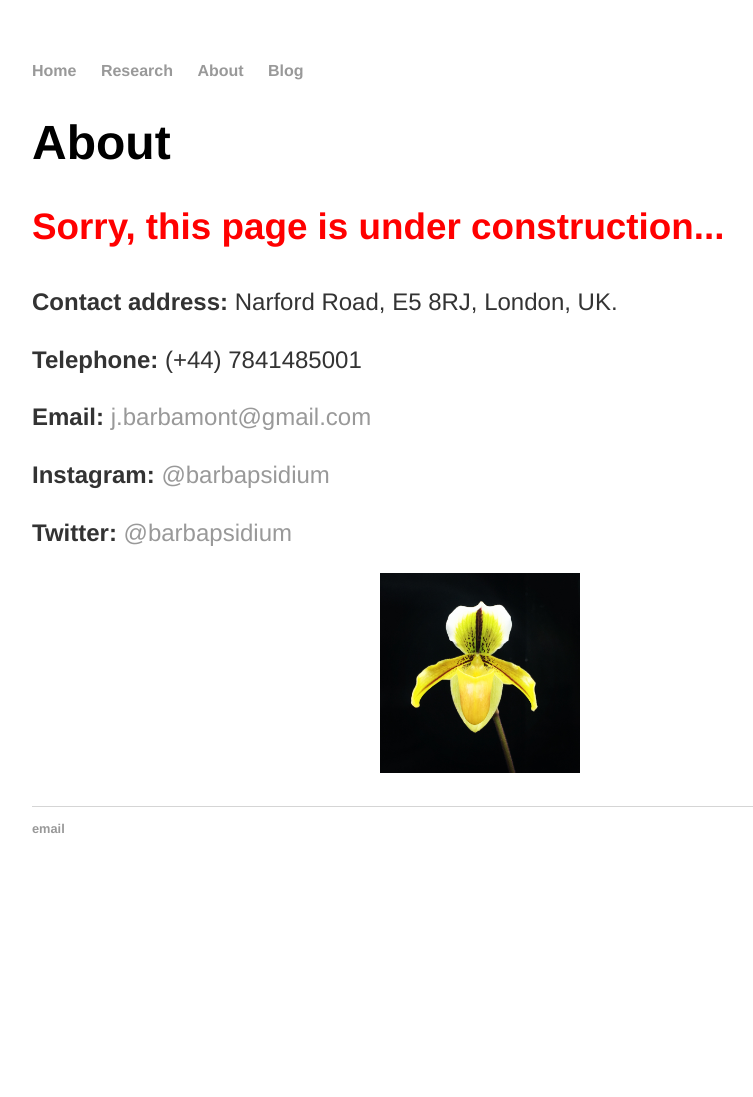
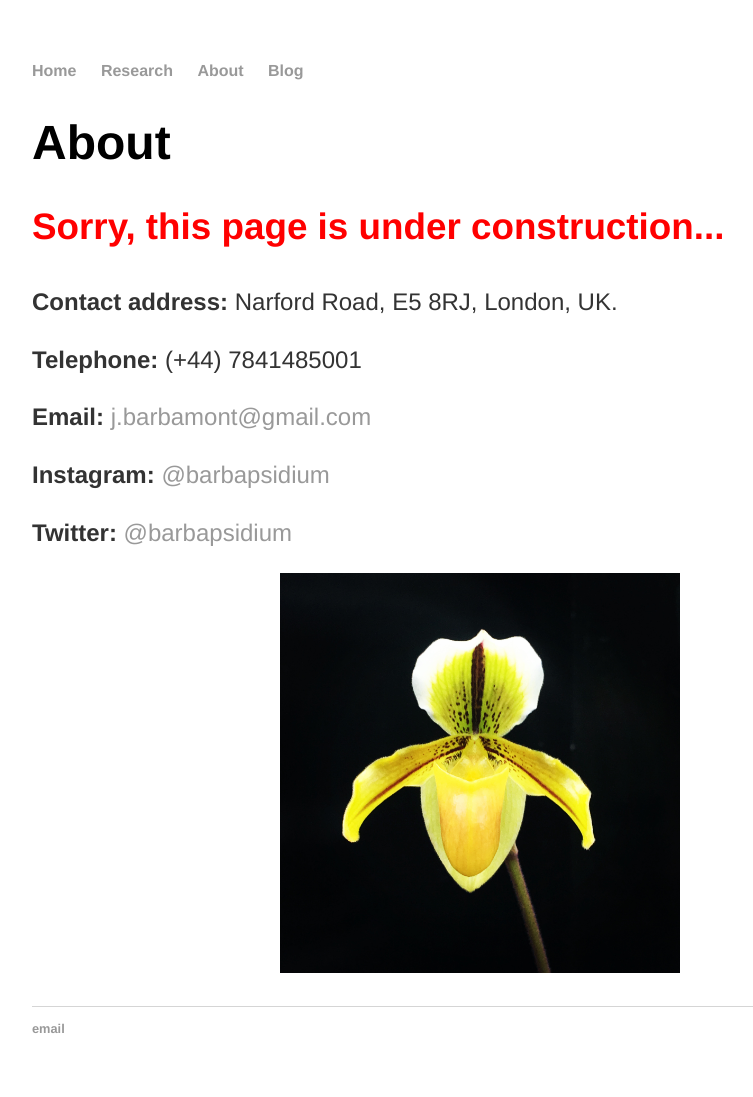
Before and after one commit to josebarbamontoya/josebarbamontoya.github.io, a Jekyll site: the page built from about/index.html, in a window 1280 px wide. Shown: the whole page, without its empty margins (160-913 px from the left). Built offline with Jekyll 4.4.1, drawn with Linux system fonts in a browser that asks for light colours; before the commit the page ends 900 px from its top, so only the background shows below that.

Commit message:
Update index.html

```diff
--- a/about/index.html
+++ b/about/index.html
@@ -11,6 +11,6 @@
 		<p><b>Email: </b> <a href="mailto:j.barbamont@gmail.com">j.barbamont@gmail.com</a></p>
 		<p><b>Instagram: </b> <a href="https://www.instagram.com/barbapsidium/">@barbapsidium</a></p>
 		<p><b>Twitter: </b> <a href="https://twitter.com/barbapsidium">@barbapsidium</a></p>
-			<p style="text-align:center;"><img src="/josebarbamontoya.github.io/about/img/photo2.jpg" height="200" width="200"></p>
+			<p style="text-align:center;"><img src="/josebarbamontoya.github.io/about/img/photo2.jpg" height="400" width="400"></p>
 
 		</div>
```
